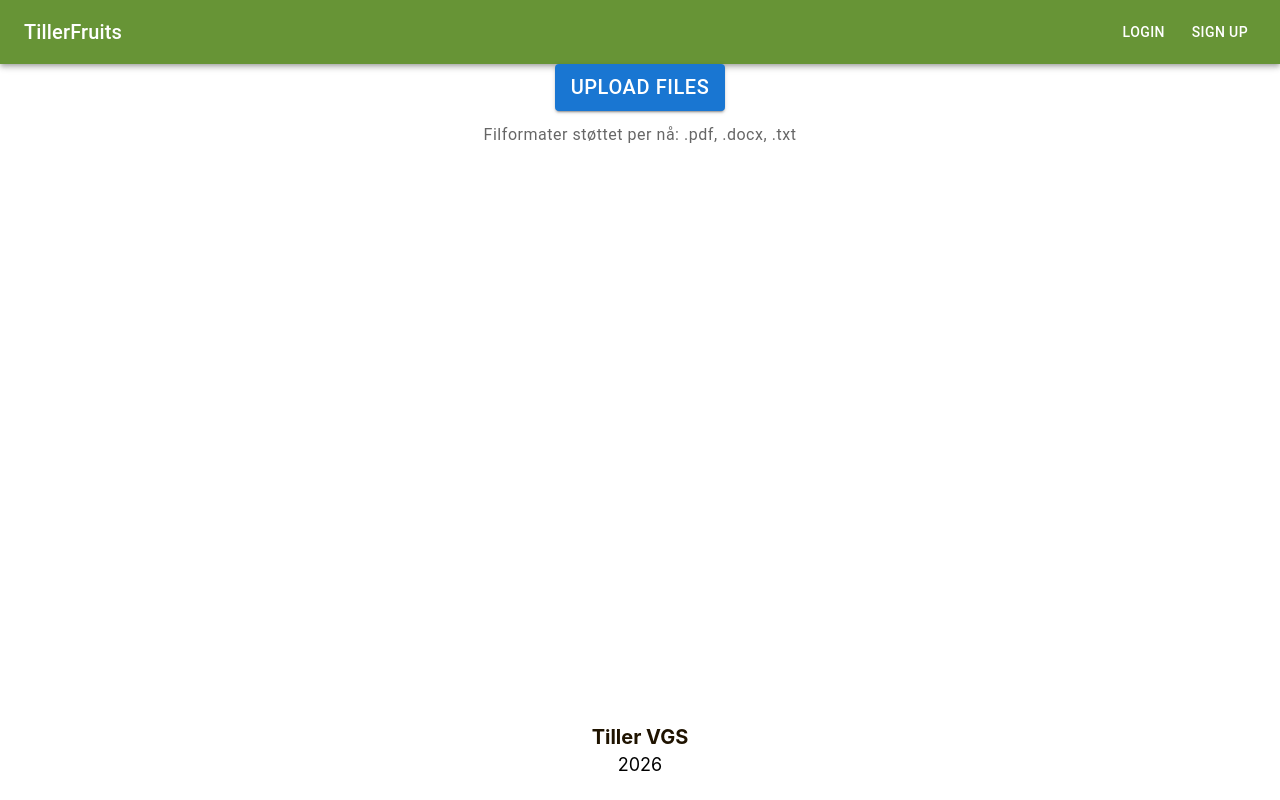
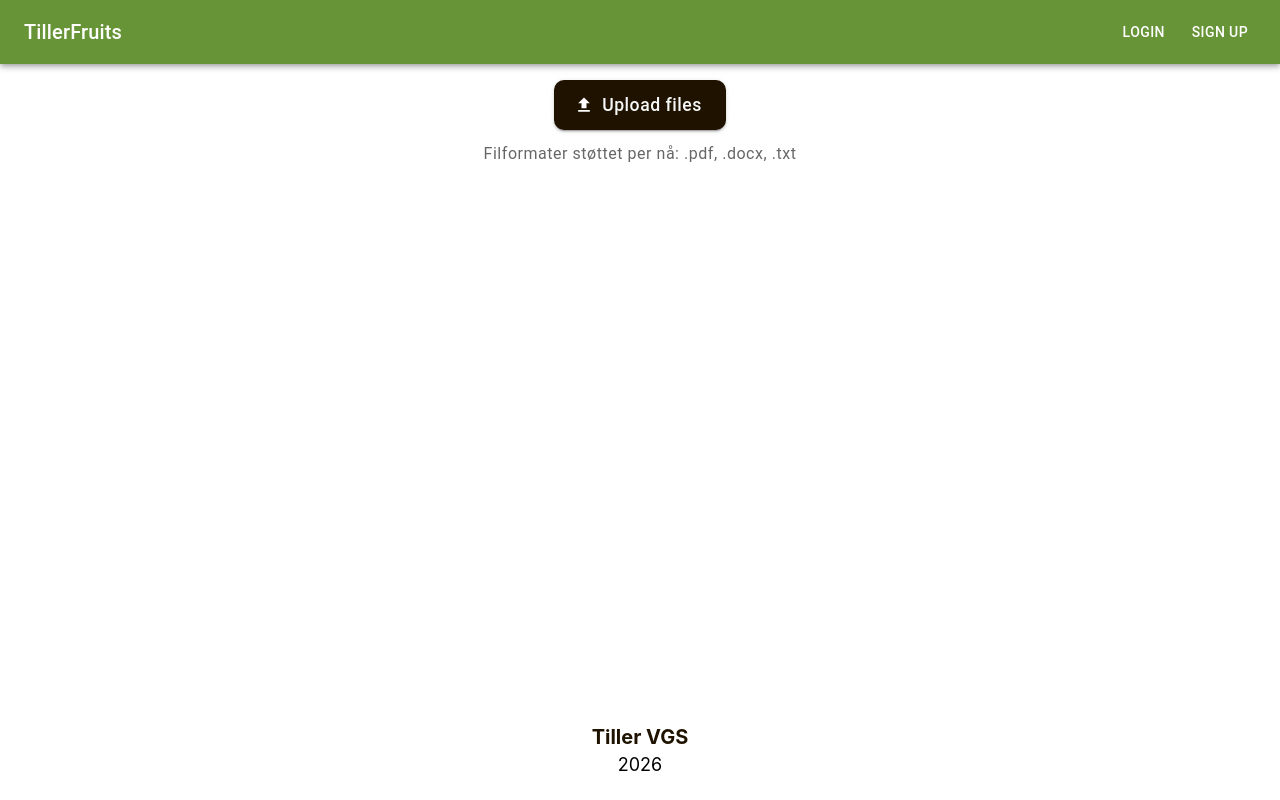
Before and after one commit to tiller-vgs/TillerFruits, a React (Vite) app in the folder frontend/: page / in a window 1280 px wide. Built offline with nearby package versions, Linux system fonts and the light colour scheme.

Commit message:
feat: fixed button style

```diff
--- a/frontend/src/components/UploadButton.tsx
+++ b/frontend/src/components/UploadButton.tsx
@@ -1,4 +1,5 @@
 import Button from "@mui/material/Button";
+import FileUploadIcon from '@mui/icons-material/FileUpload';
 
 function UploadButton({ fileInputRef, handleFileInput }) {
   return (
@@ -9,9 +10,24 @@ function UploadButton({ fileInputRef, handleFileInput }) {
         className="hidden"
         onChange={handleFileInput}
         multiple
+
       />
       <Button
-        sx={{ fontSize: "1.25rem", mb: "0.5rem"}}
+      startIcon={<FileUploadIcon sx={{ fontSize: "4rem", color: "#ffffff", }} />}
+        sx={{mt: "1rem",
+          fontSize: "1.1rem",
+          mb: "0.5rem",
+          padding: "0.6rem 1.5rem",
+          borderRadius: "10px",
+          textTransform: "none",
+          backgroundColor: "#1F1300",
+          color: "#F6F7F8",
+          transition: "0.2s ease",
+          ":hover": {backgroundColor: "#6D5A72",
+          transform: "translateY(-2px)"
+    }
+  }}
+
         variant="contained"
         onClick={() => fileInputRef.current.click()}
       >
```
